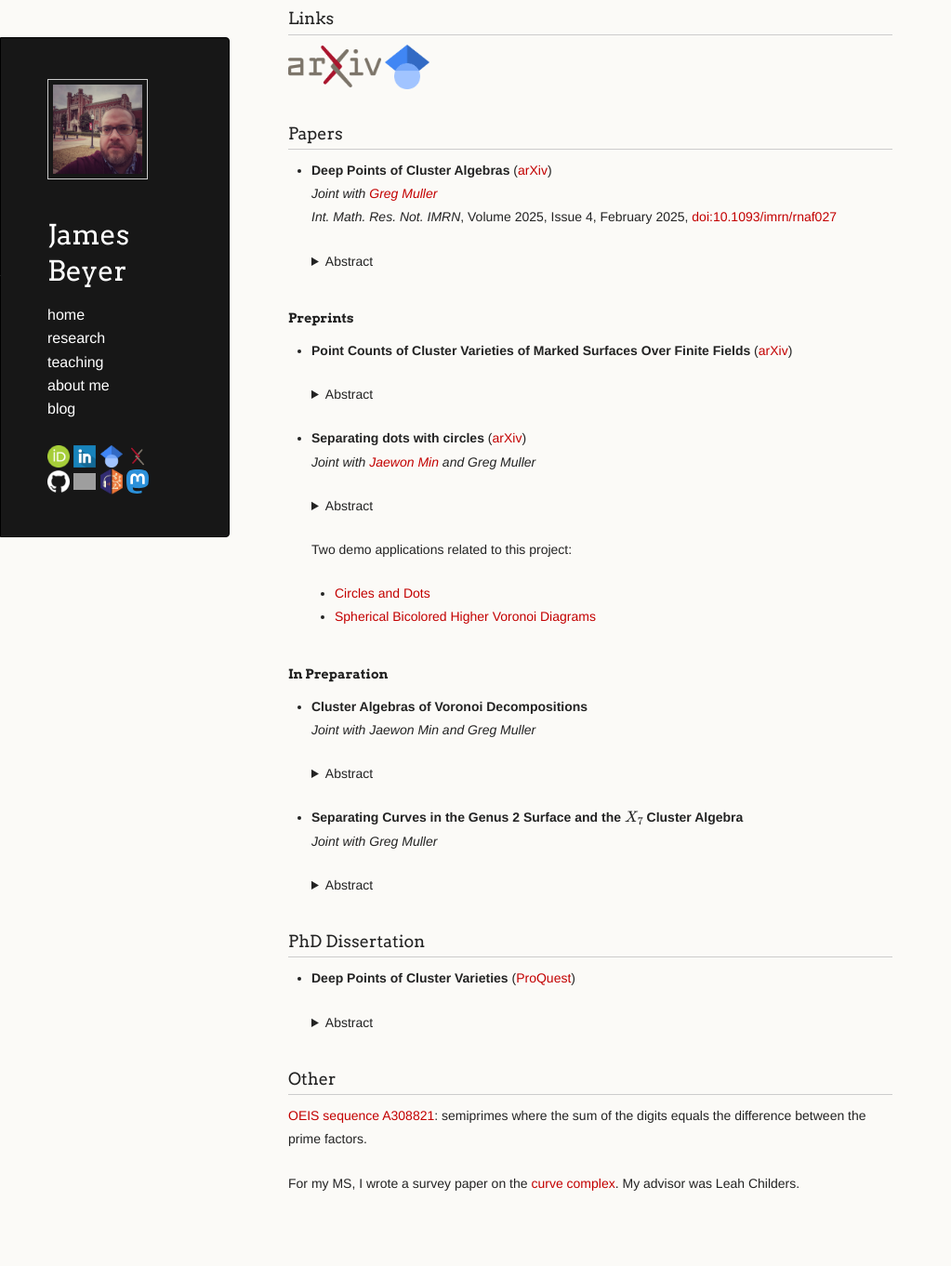
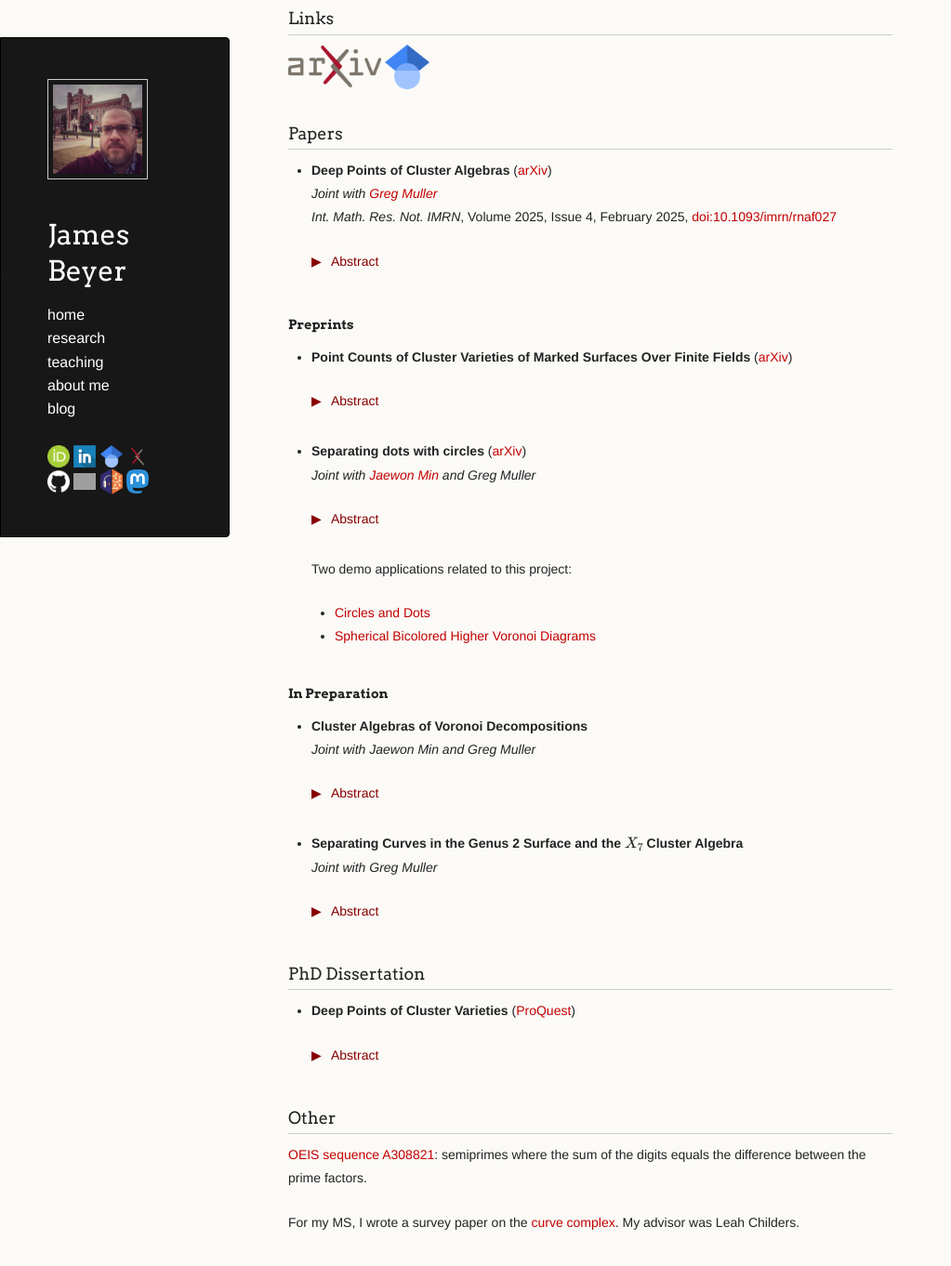
Before and after one commit to jebeyer/jebeyer.github.io, a Jekyll site: the page built from research.md, in a window 1280 px wide and 1400 px high, scrolled down 214 px. Shown: the top 1362 px of the window at 93% size, without its empty margins (0-1023 px from the left). Built offline with Jekyll 4.4.1, drawn with Linux system fonts in a browser that asks for light colours; a script that is not in the unit is left out; our own code applies the rules of GitHub Pages for plain Markdown files; grey boxes are pictures that could not be loaded.

Commit message:
Update default.html

```diff
--- a/_layouts/default.html
+++ b/_layouts/default.html
@@ -17,6 +17,30 @@
       src="https://cdn.jsdelivr.net/npm/mathjax@3/es5/tex-mml-chtml.js">
     </script>
     {% endif %}
+    <style>
+      details {
+        margin: 1em 0;
+      }
+      summary {
+        list-style: none;
+        display: flex;
+        gap: 0.5em;
+        margin-bottom: 0.5em;
+        align-items: start;
+        cursor: pointer;
+        color: #880000;
+      }
+      summary::before {
+        content: '▶︎';
+        width: 1em;
+        flex-shrink: 0;
+        transition: 0.3s;
+      }
+      details[open] > summary::before {
+        transform: rotate(90deg);
+        transform-origin: 40% 45% 0;
+      }
+    </style>
   </head>
   <body>
     <div class="wrapper">
```
